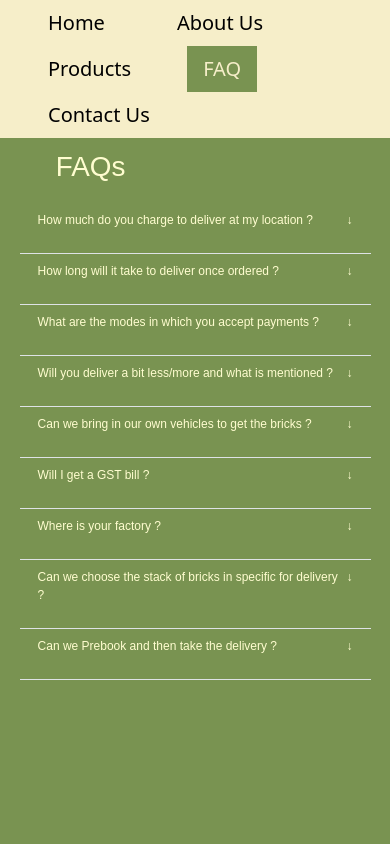
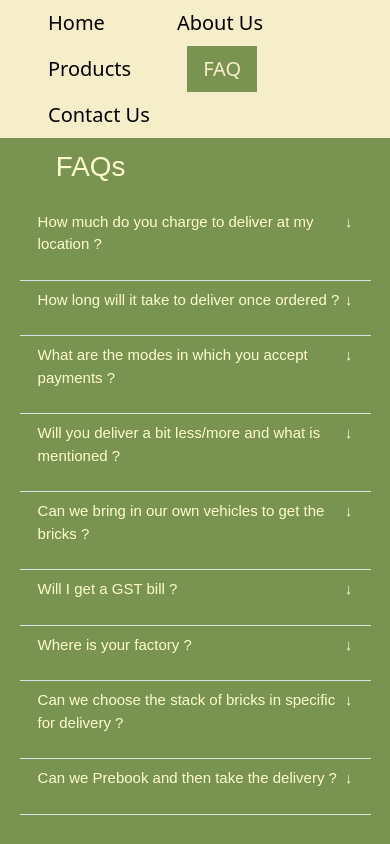
Before and after one commit to Tejasakumar/sacb, a React (Create React App) app in the folder my-app/: page /faq in a window 390 px wide. Built offline with nearby package versions, Linux system fonts and the light colour scheme.

Commit message:
FAQ page fit for all

```diff
--- a/my-app/src/components/Faqstyle.css
+++ b/my-app/src/components/Faqstyle.css
@@ -34,10 +34,10 @@
 }
 @media (max-width: 500px) {
   .Faqquestion {
-    font-size: 12px; /* Reduced by 8px */
+    font-size: 15px; /* Reduced by 8px */
   }
 
   .Faqanswer {
-    font-size: 7px; /* Reduced by 8px */
+    font-size: 12px; /* Reduced by 8px */
   }
 }
```
